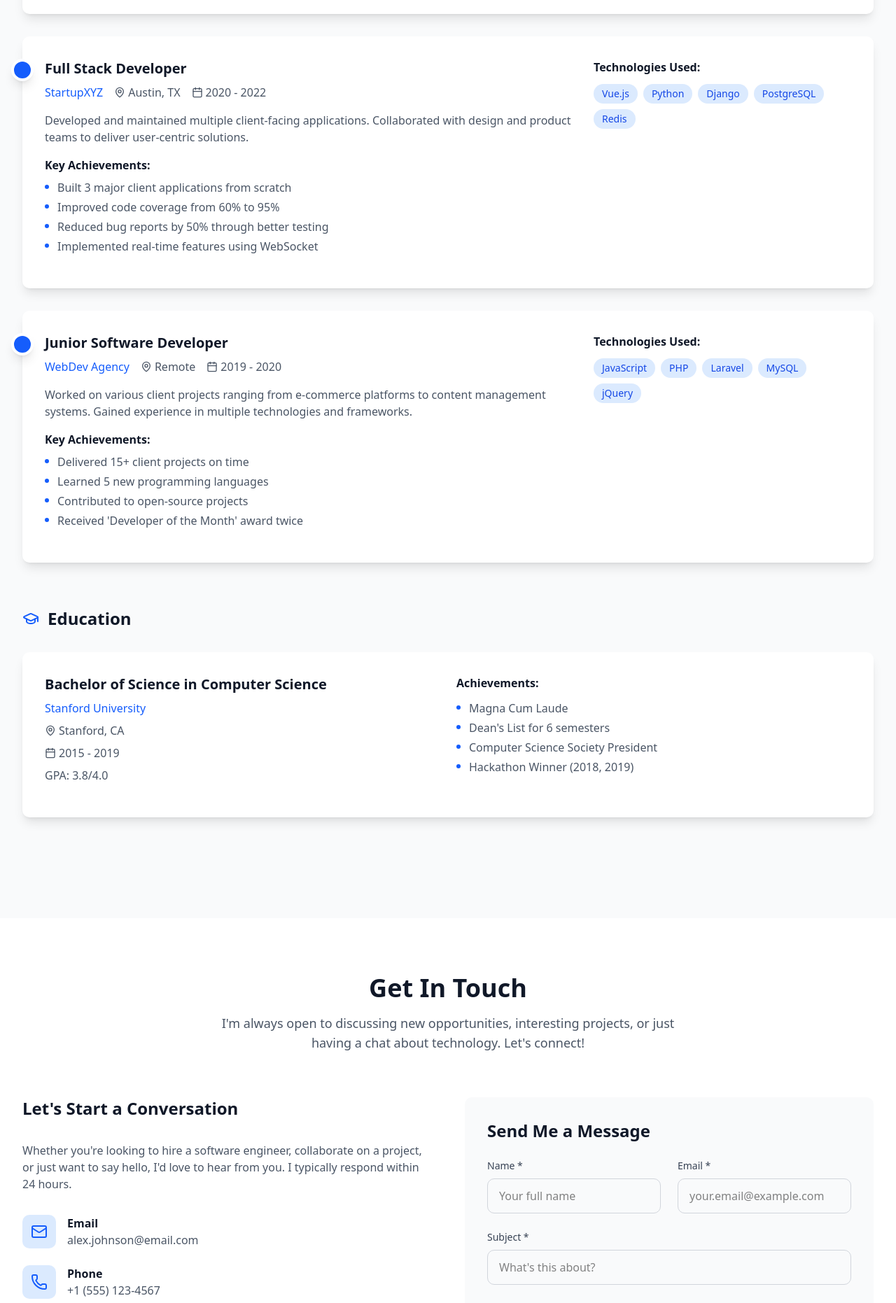
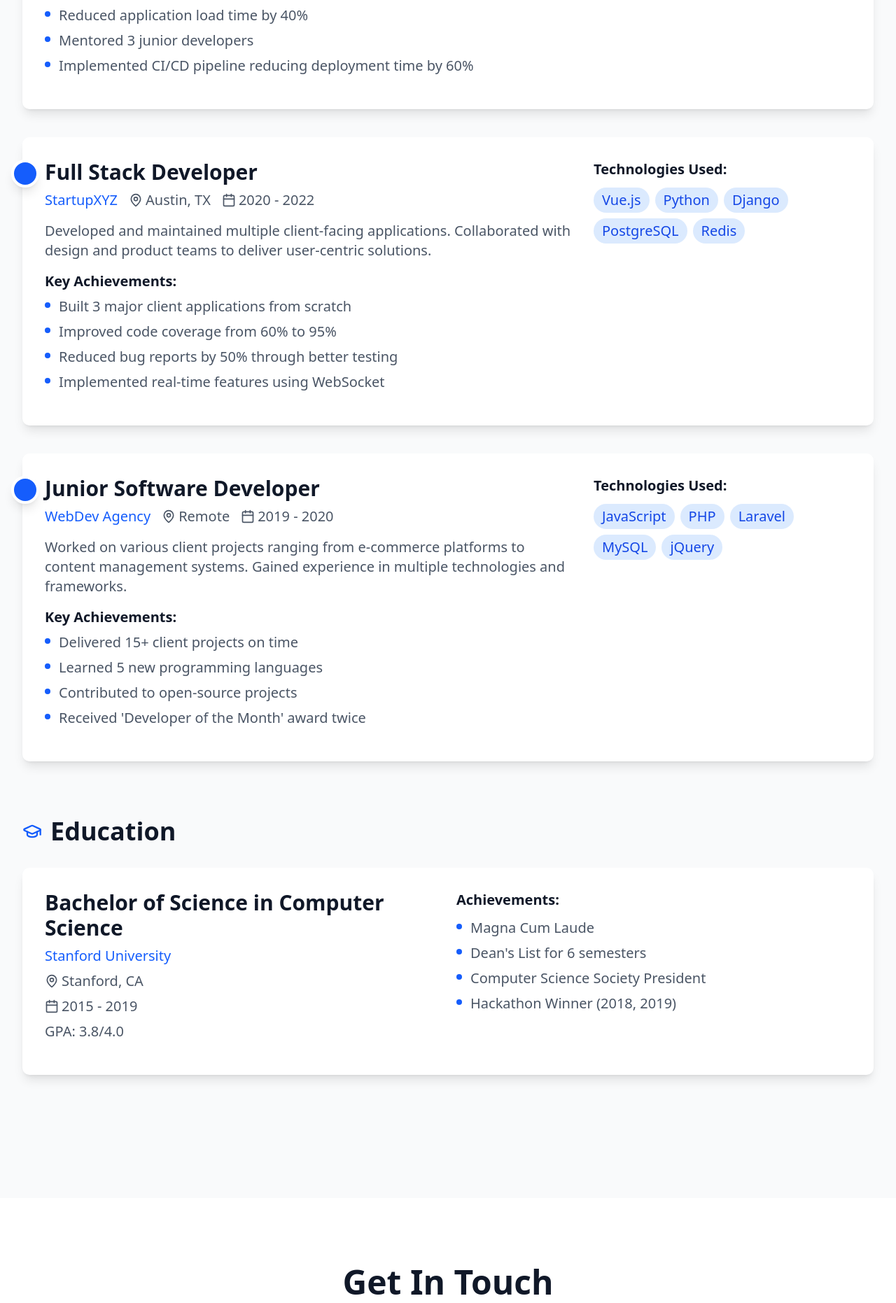
Before and after one commit to hamdywaleed/portfoliome, a React (Vite) app: page / in a window 1280 px wide. Shown: the part 6532-8394 px from the top of the page at 70% size. Built offline with nearby package versions, Linux system fonts and the light colour scheme.

Commit message:
edit experience

```diff
--- a/src/components/Contact.jsx
+++ b/src/components/Contact.jsx
@@ -1,6 +1,6 @@
-import React, { useState } from 'react'
-import { Mail, Phone, MapPin, Send, Github, Linkedin, Twitter, Download } from 'lucide-react'
 import { Button } from '@/components/ui/button'
+import { Download, Github, Linkedin, Mail, MapPin, Phone, Send, Twitter } from 'lucide-react'
+import { useState } from 'react'
 
 const Contact = () => {
   const [formData, setFormData] = useState({
@@ -24,111 +24,68 @@ const Contact = () => {
     e.preventDefault()
     setIsSubmitting(true)
 
-    // Simulate form submission
     setTimeout(() => {
       setIsSubmitting(false)
       setSubmitStatus('success')
       setFormData({ name: '', email: '', subject: '', message: '' })
 
-      // Clear success message after 3 seconds
       setTimeout(() => setSubmitStatus(''), 3000)
     }, 1000)
   }
 
   const contactInfo = [
-    {
-      icon: <Mail className="w-6 h-6" />,
-      title: "Email",
-      value: "alex.johnson@email.com",
-      link: "mailto:alex.johnson@email.com"
-    },
-    {
-      icon: <Phone className="w-6 h-6" />,
-      title: "Phone",
-      value: "+1 (555) 123-4567",
-      link: "tel:+15551234567"
-    },
-    {
-      icon: <MapPin className="w-6 h-6" />,
-      title: "Location",
-      value: "San Francisco, CA",
-      link: null
-    }
+    { icon: <Mail className="w-7 h-7" />, title: "Email", value: "alex.johnson@email.com", link: "mailto:alex.johnson@email.com" },
+    { icon: <Phone className="w-7 h-7" />, title: "Phone", value: "+1 (555) 123-4567", link: "tel:+15551234567" },
+    { icon: <MapPin className="w-7 h-7" />, title: "Location", value: "San Francisco, CA", link: null }
   ]
 
   const socialLinks = [
-    {
-      icon: <Github className="w-6 h-6" />,
-      name: "GitHub",
-      url: "https://github.com/alexjohnson",
-      color: "hover:text-gray-900"
-    },
-    {
-      icon: <Linkedin className="w-6 h-6" />,
-      name: "LinkedIn",
-      url: "https://linkedin.com/in/alexjohnson",
-      color: "hover:text-blue-600"
-    },
-    {
-      icon: <Twitter className="w-6 h-6" />,
-      name: "Twitter",
-      url: "https://twitter.com/alexjohnson",
-      color: "hover:text-blue-400"
-    }
+    { icon: <Github className="w-7 h-7" />, name: "GitHub", url: "https://github.com/alexjohnson", color: "hover:text-gray-900" },
+    { icon: <Linkedin className="w-7 h-7" />, name: "LinkedIn", url: "https://linkedin.com/in/alexjohnson", color: "hover:text-blue-600" },
+    { icon: <Twitter className="w-7 h-7" />, name: "Twitter", url: "https://twitter.com/alexjohnson", color: "hover:text-blue-400" }
   ]
 
   return (
-    <section id="contact" className="py-20 bg-white">
+    <section id="contact" className="py-24 bg-white">
       <div className="container mx-auto px-4 sm:px-6 lg:px-8">
-        <div className="text-center mb-16">
-          <h2 className="text-3xl sm:text-4xl font-bold text-gray-900 mb-4">
-            Get In Touch
-          </h2>
-          <p className="text-lg text-gray-600 max-w-2xl mx-auto">
+        {/* Heading */}
+        <div className="text-center mb-20">
+          <h2 className="text-4xl sm:text-5xl font-bold text-gray-900 mb-4">Get In Touch</h2>
+          <p className="text-xl sm:text-2xl text-gray-600 max-w-3xl mx-auto">
             I'm always open to discussing new opportunities, interesting projects, or just having a chat about technology. Let's connect!
           </p>
         </div>
 
         <div className="grid grid-cols-1 lg:grid-cols-2 gap-12">
-          {/* Contact Information */}
+          {/* Contact Info */}
           <div>
-            <h3 className="text-2xl font-semibold text-gray-900 mb-8">
-              Let's Start a Conversation
-            </h3>
-
-            <p className="text-gray-600 mb-8">
-              Whether you're looking to hire a software engineer, collaborate on a project,
-              or just want to say hello, I'd love to hear from you. I typically respond
-              within 24 hours.
+            <h3 className="text-3xl sm:text-4xl font-semibold text-gray-900 mb-8">Let's Start a Conversation</h3>
+            <p className="text-lg sm:text-xl text-gray-600 mb-8">
+              Whether you're looking to hire a software engineer, collaborate on a project, or just want to say hello, I'd love to hear from you. I typically respond within 24 hours.
             </p>
 
-            {/* Contact Details */}
             <div className="space-y-6 mb-8">
               {contactInfo.map((info, index) => (
                 <div key={index} className="flex items-center">
-                  <div className="w-12 h-12 bg-blue-100 rounded-lg flex items-center justify-center text-blue-600 mr-4">
+                  <div className="w-14 h-14 bg-blue-100 rounded-lg flex items-center justify-center text-blue-600 mr-4">
                     {info.icon}
                   </div>
                   <div>
-                    <h4 className="font-semibold text-gray-900">{info.title}</h4>
+                    <h4 className="font-semibold text-gray-900 text-lg sm:text-xl">{info.title}</h4>
                     {info.link ? (
-                      <a
-                        href={info.link}
-                        className="text-gray-600 hover:text-blue-600 transition-colors duration-200"
-                      >
+                      <a href={info.link} className="text-gray-600 hover:text-blue-600 transition-colors duration-200 text-lg sm:text-xl">
                         {info.value}
                       </a>
                     ) : (
-                      <p className="text-gray-600">{info.value}</p>
+                      <p className="text-gray-600 text-lg sm:text-xl">{info.value}</p>
                     )}
                   </div>
                 </div>
               ))}
             </div>
 
-            {/* Social Links */}
             <div className="mb-8">
-              <h4 className="font-semibold text-gray-900 mb-4">Follow Me</h4>
+              <h4 className="font-semibold text-gray-900 text-lg sm:text-xl mb-4">Follow Me</h4>
               <div className="flex space-x-4">
                 {socialLinks.map((social, index) => (
                   <a
@@ -136,7 +93,7 @@ const Contact = () => {
                     href={social.url}
                     target="_blank"
                     rel="noopener noreferrer"
-                    className={`w-12 h-12 bg-gray-100 rounded-lg flex items-center justify-center text-gray-600 transition-colors duration-200 ${social.color}`}
+                    className={`w-14 h-14 bg-gray-100 rounded-lg flex items-center justify-center text-gray-600 transition-colors duration-200 ${social.color}`}
                     title={social.name}
                   >
                     {social.icon}
@@ -145,15 +102,13 @@ const Contact = () => {
               </div>
             </div>
 
-            {/* Resume Download */}
             <div className="bg-gray-50 rounded-lg p-6">
-              <h4 className="font-semibold text-gray-900 mb-3">Download My Resume</h4>
-              <p className="text-gray-600 mb-4">
+              <h4 className="font-semibold text-gray-900 text-lg sm:text-xl mb-3">Download My Resume</h4>
+              <p className="text-gray-600 text-lg sm:text-xl mb-4">
                 Get a detailed overview of my experience, skills, and achievements.
               </p>
-              <Button className="bg-blue-600 hover:bg-blue-700 text-white">
-                <Download className="w-4 h-4 mr-2" />
-                Download Resume (PDF)
+              <Button className="bg-blue-600 hover:bg-blue-700 text-white text-lg sm:text-xl py-3 px-6 flex items-center">
+                <Download className="w-5 h-5 mr-2" /> Download Resume (PDF)
               </Button>
             </div>
           </div>
@@ -161,12 +116,10 @@ const Contact = () => {
           {/* Contact Form */}
           <div>
             <div className="bg-gray-50 rounded-lg p-8">
-              <h3 className="text-2xl font-semibold text-gray-900 mb-6">
-                Send Me a Message
-              </h3>
+              <h3 className="text-3xl sm:text-4xl font-semibold text-gray-900 mb-6">Send Me a Message</h3>
 
               {submitStatus === 'success' && (
-                <div className="bg-green-100 border border-green-400 text-green-700 px-4 py-3 rounded mb-6">
+                <div className="bg-green-100 border border-green-400 text-green-700 px-4 py-3 rounded mb-6 text-lg sm:text-xl">
                   Thank you for your message! I'll get back to you soon.
                 </div>
               )}
@@ -174,9 +127,7 @@ const Contact = () => {
               <form onSubmit={handleSubmit} className="space-y-6">
                 <div className="grid grid-cols-1 sm:grid-cols-2 gap-6">
                   <div>
-                    <label htmlFor="name" className="block text-sm font-medium text-gray-700 mb-2">
-                      Name *
-                    </label>
+                    <label htmlFor="name" className="block text-lg sm:text-xl font-medium text-gray-700 mb-2">Name *</label>
                     <input
                       type="text"
                       id="name"
@@ -184,15 +135,13 @@ const Contact = () => {
                       value={formData.name}
                       onChange={handleInputChange}
                       required
-                      className="w-full px-4 py-3 border border-gray-300 rounded-lg focus:ring-2 focus:ring-blue-500 focus:border-transparent transition-colors duration-200"
+                      className="w-full px-5 py-4 border border-gray-300 rounded-lg focus:ring-2 focus:ring-blue-500 focus:border-transparent transition-colors duration-200 text-lg sm:text-xl"
                       placeholder="Your full name"
                     />
                   </div>
 
                   <div>
-                    <label htmlFor="email" className="block text-sm font-medium text-gray-700 mb-2">
-                      Email *
-                    </label>
+                    <label htmlFor="email" className="block text-lg sm:text-xl font-medium text-gray-700 mb-2">Email *</label>
                     <input
                       type="email"
                       id="email"
@@ -200,16 +149,14 @@ const Contact = () => {
                       value={formData.email}
                       onChange={handleInputChange}
                       required
-                      className="w-full px-4 py-3 border border-gray-300 rounded-lg focus:ring-2 focus:ring-blue-500 focus:border-transparent transition-colors duration-200"
+                      className="w-full px-5 py-4 border border-gray-300 rounded-lg focus:ring-2 focus:ring-blue-500 focus:border-transparent transition-colors duration-200 text-lg sm:text-xl"
                       placeholder="your.email@example.com"
                     />
                   </div>
                 </div>
 
                 <div>
-                  <label htmlFor="subject" className="block text-sm font-medium text-gray-700 mb-2">
-                    Subject *
-                  </label>
+                  <label htmlFor="subject" className="block text-lg sm:text-xl font-medium text-gray-700 mb-2">Subject *</label>
                   <input
                     type="text"
                     id="subject"
@@ -217,15 +164,13 @@ const Contact = () => {
                     value={formData.subject}
                     onChange={handleInputChange}
                     required
-                    className="w-full px-4 py-3 border border-gray-300 rounded-lg focus:ring-2 focus:ring-blue-500 focus:border-transparent transition-colors duration-200"
+                    className="w-full px-5 py-4 border border-gray-300 rounded-lg focus:ring-2 focus:ring-blue-500 focus:border-transparent transition-colors duration-200 text-lg sm:text-xl"
                     placeholder="What's this about?"
                   />
                 </div>
 
                 <div>
-                  <label htmlFor="message" className="block text-sm font-medium text-gray-700 mb-2">
-                    Message *
-                  </label>
+                  <label htmlFor="message" className="block text-lg sm:text-xl font-medium text-gray-700 mb-2">Message *</label>
                   <textarea
                     id="message"
                     name="message"
@@ -233,7 +178,7 @@ const Contact = () => {
                     onChange={handleInputChange}
                     required
                     rows={6}
-                    className="w-full px-4 py-3 border border-gray-300 rounded-lg focus:ring-2 focus:ring-blue-500 focus:border-transparent transition-colors duration-200 resize-vertical"
+                    className="w-full px-5 py-4 border border-gray-300 rounded-lg focus:ring-2 focus:ring-blue-500 focus:border-transparent transition-colors duration-200 resize-vertical text-lg sm:text-xl"
                     placeholder="Tell me about your project or just say hello..."
                   />
                 </div>
@@ -241,16 +186,16 @@ const Contact = () => {
                 <Button
                   type="submit"
                   disabled={isSubmitting}
-                  className="w-full bg-blue-600 hover:bg-blue-700 text-white py-3 text-lg"
+                  className="w-full bg-blue-600 hover:bg-blue-700 text-white py-4 text-lg sm:text-xl flex items-center justify-center"
                 >
                   {isSubmitting ? (
                     <>
-                      <div className="animate-spin rounded-full h-4 w-4 border-b-2 border-white mr-2"></div>
+                      <div className="animate-spin rounded-full h-5 w-5 border-b-2 border-white mr-2"></div>
                       Sending...
                     </>
                   ) : (
                     <>
-                      <Send className="w-4 h-4 mr-2" />
+                      <Send className="w-5 h-5 mr-2" />
                       Send Message
                     </>
                   )}
--- a/src/components/Experience.jsx
+++ b/src/components/Experience.jsx
@@ -64,58 +64,53 @@ const Experience = () => {
 
 
   return (
-    <section id="experience" className="py-20 bg-gray-50">
+    <section id="experience" className="py-24 bg-gray-50">
       <div className="container mx-auto px-4 sm:px-6 lg:px-8">
-        <div className="text-center mb-16">
-          <h2 className="text-3xl sm:text-4xl font-bold text-gray-900 mb-4">
+        <div className="text-center mb-20">
+          <h2 className="text-4xl sm:text-5xl font-bold text-gray-900 mb-4">
             Experience & Education
           </h2>
-          <p className="text-lg text-gray-600 max-w-2xl mx-auto">
+          <p className="text-xl sm:text-2xl text-gray-600 max-w-3xl mx-auto">
             My professional journey and educational background that shaped my expertise in software engineering.
           </p>
         </div>
 
         {/* Work Experience */}
-        <div className="mb-16">
-          <h3 className="text-2xl font-semibold text-gray-900 mb-8 flex items-center">
-            <Calendar className="w-6 h-6 mr-3 text-blue-600" />
+        <div className="mb-20">
+          <h3 className="text-3xl sm:text-4xl font-semibold text-gray-900 mb-8 flex items-center">
+            <Calendar className="w-7 h-7 mr-3 text-blue-600" />
             Work Experience
           </h3>
 
-          <div className="space-y-8">
+          <div className="space-y-10">
             {workExperience.map((job, index) => (
               <div key={index} className="bg-white rounded-lg shadow-lg p-8 relative">
-                {/* Timeline dot */}
-                <div className="absolute -left-4 top-8 w-8 h-8 bg-blue-600 rounded-full border-4 border-white shadow-lg"></div>
+                <div className="absolute -left-4 top-8 w-10 h-10 bg-blue-600 rounded-full border-4 border-white shadow-lg"></div>
 
                 <div className="grid grid-cols-1 lg:grid-cols-3 gap-6">
                   <div className="lg:col-span-2">
-                    <h4 className="text-xl font-semibold text-gray-900 mb-2">
-                      {job.title}
-                    </h4>
+                    <h4 className="text-2xl sm:text-3xl font-semibold text-gray-900 mb-2">{job.title}</h4>
 
-                    <div className="flex flex-wrap gap-4 mb-4 text-gray-600">
+                    <div className="flex flex-wrap gap-4 mb-4 text-gray-600 text-lg sm:text-xl">
                       <span className="font-medium text-blue-600">{job.company}</span>
                       <span className="flex items-center">
-                        <MapPin className="w-4 h-4 mr-1" />
+                        <MapPin className="w-5 h-5 mr-1" />
                         {job.location}
                       </span>
                       <span className="flex items-center">
-                        <Calendar className="w-4 h-4 mr-1" />
+                        <Calendar className="w-5 h-5 mr-1" />
                         {job.period}
                       </span>
                     </div>
 
-                    <p className="text-gray-600 mb-4">
-                      {job.description}
-                    </p>
+                    <p className="text-gray-600 text-lg sm:text-xl mb-4">{job.description}</p>
 
                     <div className="mb-4">
-                      <h5 className="font-semibold text-gray-900 mb-2">Key Achievements:</h5>
-                      <ul className="space-y-1">
+                      <h5 className="font-semibold text-gray-900 text-lg sm:text-xl mb-2">Key Achievements:</h5>
+                      <ul className="space-y-2 text-lg sm:text-xl">
                         {job.achievements.map((achievement, achIndex) => (
                           <li key={achIndex} className="flex items-start text-gray-600">
-                            <span className="w-1.5 h-1.5 bg-blue-600 rounded-full mt-2 mr-3 flex-shrink-0"></span>
+                            <span className="w-2 h-2 bg-blue-600 rounded-full mt-2 mr-3 flex-shrink-0"></span>
                             {achievement}
                           </li>
                         ))}
@@ -124,12 +119,12 @@ const Experience = () => {
                   </div>
 
                   <div>
-                    <h5 className="font-semibold text-gray-900 mb-3">Technologies Used:</h5>
-                    <div className="flex flex-wrap gap-2">
+                    <h5 className="font-semibold text-gray-900 text-lg sm:text-xl mb-3">Technologies Used:</h5>
+                    <div className="flex flex-wrap gap-2 text-lg sm:text-xl">
                       {job.technologies.map((tech, techIndex) => (
                         <span
                           key={techIndex}
-                          className="px-3 py-1 bg-blue-100 text-blue-700 text-sm rounded-full"
+                          className="px-3 py-1 bg-blue-100 text-blue-700 rounded-full"
                         >
                           {tech}
                         </span>
@@ -143,9 +138,9 @@ const Experience = () => {
         </div>
 
         {/* Education */}
-        <div className="mb-16">
-          <h3 className="text-2xl font-semibold text-gray-900 mb-8 flex items-center">
-            <GraduationCap className="w-6 h-6 mr-3 text-blue-600" />
+        <div className="mb-20">
+          <h3 className="text-3xl sm:text-4xl font-semibold text-gray-900 mb-8 flex items-center">
+            <GraduationCap className="w-7 h-7 mr-3 text-blue-600" />
             Education
           </h3>
 
@@ -153,18 +148,16 @@ const Experience = () => {
             <div key={index} className="bg-white rounded-lg shadow-lg p-8">
               <div className="grid grid-cols-1 lg:grid-cols-2 gap-6">
                 <div>
-                  <h4 className="text-xl font-semibold text-gray-900 mb-2">
-                    {edu.degree}
-                  </h4>
+                  <h4 className="text-2xl sm:text-3xl font-semibold text-gray-900 mb-2">{edu.degree}</h4>
 
-                  <div className="space-y-2 mb-4 text-gray-600">
+                  <div className="space-y-2 mb-4 text-gray-600 text-lg sm:text-xl">
                     <div className="font-medium text-blue-600">{edu.school}</div>
                     <div className="flex items-center">
-                      <MapPin className="w-4 h-4 mr-1" />
+                      <MapPin className="w-5 h-5 mr-1" />
                       {edu.location}
                     </div>
                     <div className="flex items-center">
-                      <Calendar className="w-4 h-4 mr-1" />
+                      <Calendar className="w-5 h-5 mr-1" />
                       {edu.period}
                     </div>
                     <div className="font-medium">GPA: {edu.gpa}</div>
@@ -172,11 +165,11 @@ const Experience = () => {
                 </div>
 
                 <div>
-                  <h5 className="font-semibold text-gray-900 mb-3">Achievements:</h5>
-                  <ul className="space-y-1">
+                  <h5 className="font-semibold text-gray-900 text-lg sm:text-xl mb-3">Achievements:</h5>
+                  <ul className="space-y-2 text-lg sm:text-xl">
                     {edu.achievements.map((achievement, achIndex) => (
                       <li key={achIndex} className="flex items-start text-gray-600">
-                        <span className="w-1.5 h-1.5 bg-blue-600 rounded-full mt-2 mr-3 flex-shrink-0"></span>
+                        <span className="w-2 h-2 bg-blue-600 rounded-full mt-2 mr-3 flex-shrink-0"></span>
                         {achievement}
                       </li>
                     ))}
```
